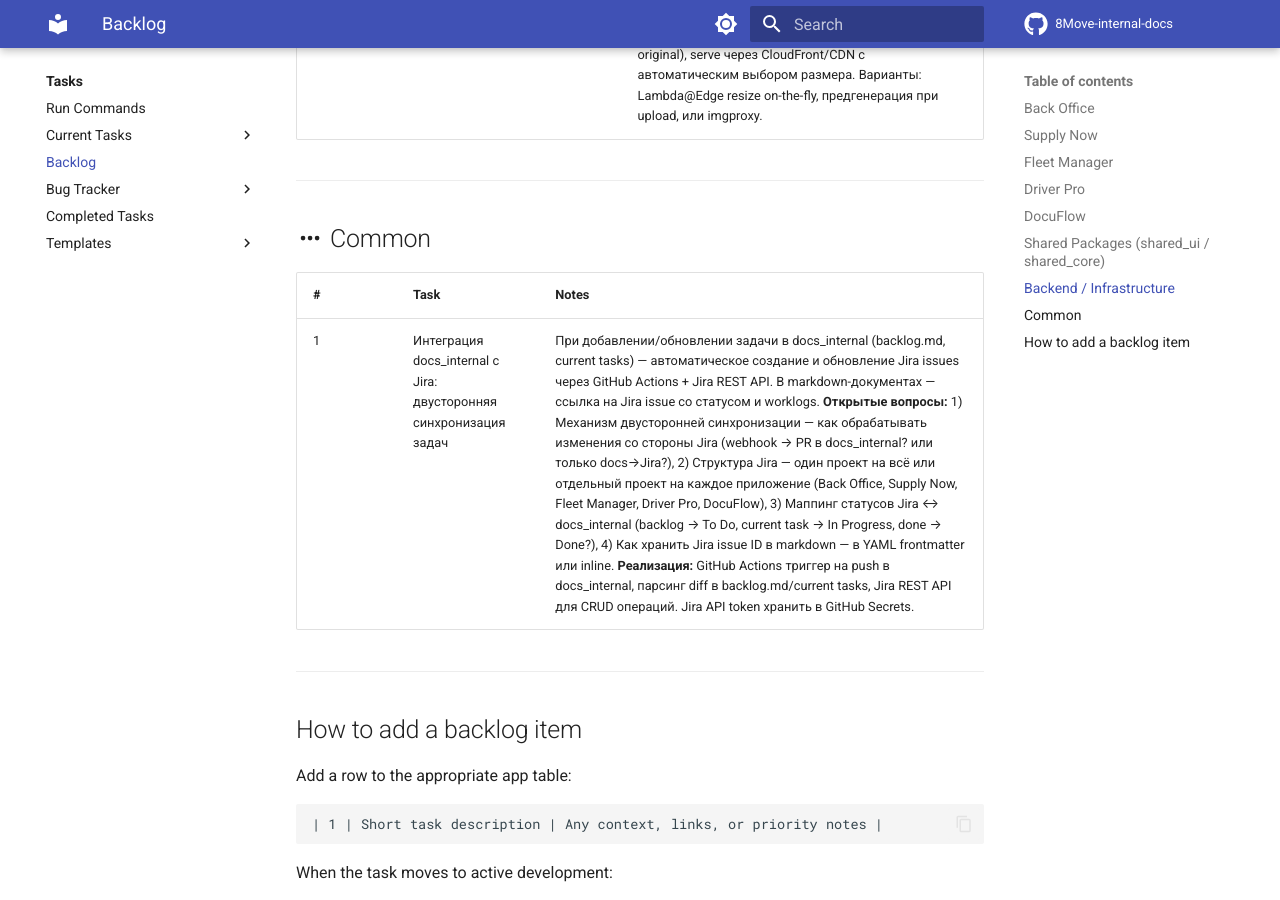
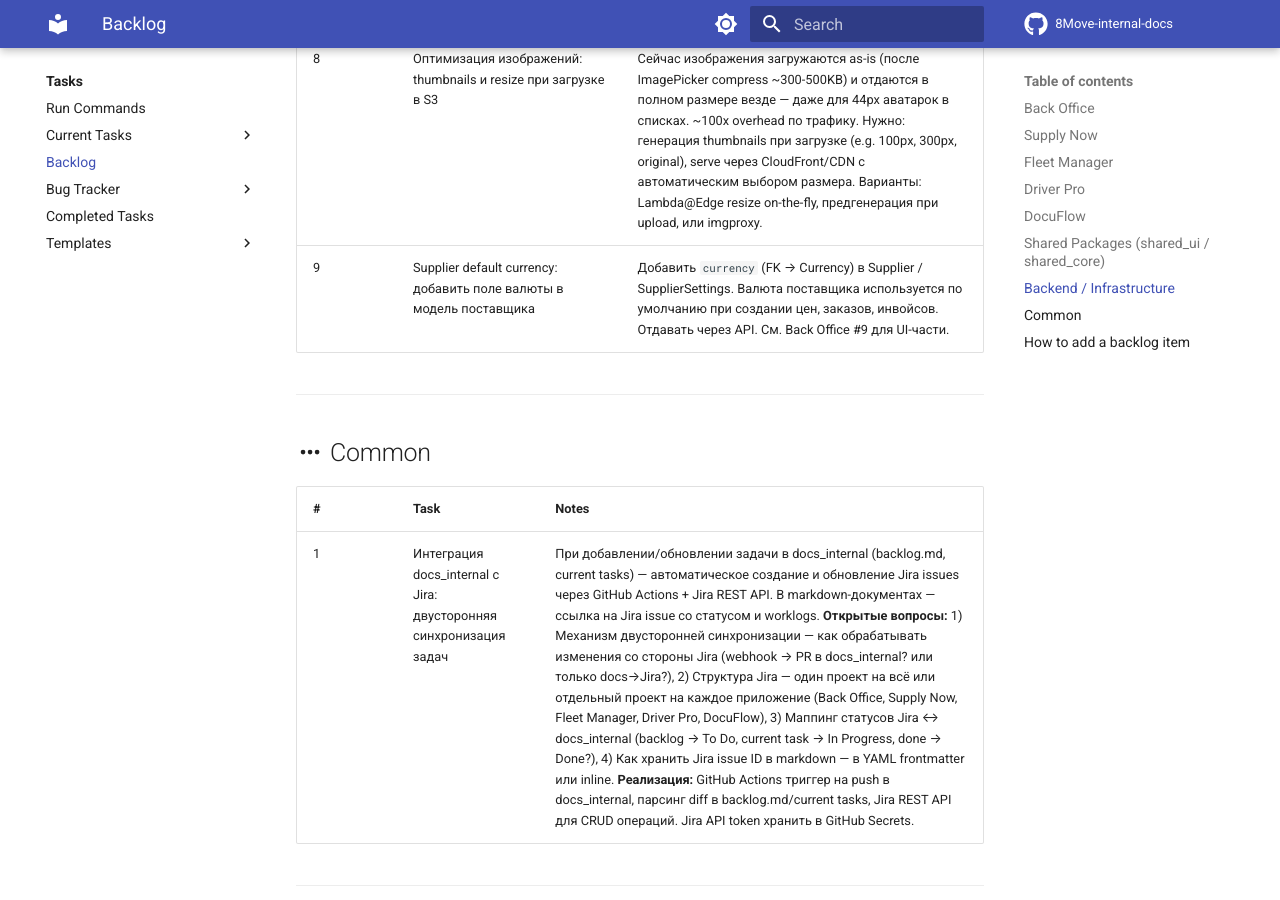
Before and after one commit to MaxShytov/8Move-internal-docs, an MkDocs documentation site: the page built from docs/tasks/backlog.md, in a window 1280 px wide and 900 px high, scrolled down 5121 px. Built offline with MkDocs 1.6.1 and Material for MkDocs 9.7.7, drawn with Linux system fonts in a browser that asks for light colours; comment, search, counter and statistics services are not loaded; some of the changed text lies outside the part shown.

Commit message:
backlog: add supplier default currency (Back Office #9 + Backend #9)
Co-Authored-By: Claude Opus 4.6 <noreply@anthropic.com>

```diff
--- a/docs/tasks/backlog.md
+++ b/docs/tasks/backlog.md
@@ -19,6 +19,7 @@ Ideas and planned tasks that are not yet in active development. When a task move
 | 6 | Notification system overhaul: multi-recipient order notifications с per-user channel preferences | Сейчас `order_notification_recipient` — один FK на SupplierUserLink. Нужно: 1) M2M вместо FK — множественный выбор получателей в Settings, 2) Per-user notification preferences: email, in-app (колокольчик в системе), browser push — каждый юзер настраивает свои каналы, 3) In-app notification center (bell icon + unread count), 4) Browser push via Web Push API / FCM. Backend: переделать `preferences.models`, `notifications/signals.py`, `NotificationService`. Flutter: UI настроек в Settings, notification bell widget. Текущий механизм работает только через email и только на одного получателя. |
 | 7 | Добавить разделы в Supplier Settings: Зоны доставки, Типы цен, Единицы измерения, Индустрии, Автомобили, Водители | 6 новых CRUD-разделов в настройках поставщика. Каждый раздел — управление справочником (список, создание, редактирование, удаление). |
 | 8 | Delivery zone assignment map — интерактивная карта назначения зон доставки клиентам | На форме редактирования зон доставки показывать карту с клиентами: зелёные — с установленной зоной, красные — без зоны. Дать возможность назначать/менять зону прямо из карты (клик по клиенту → выбор зоны). |
+| 9 | Supplier default currency: добавить выбор валюты поставщика в Settings | UI для выбора валюты в настройках поставщика. Валюта должна использоваться по умолчанию при создании цен, заказов, инвойсов. Требует backend-задачу (см. Backend #9). |
 
 ---
 
@@ -83,6 +84,7 @@ Ideas and planned tasks that are not yet in active development. When a task move
 | 6 | Локализация Django Admin на все 5 языков (en, fr, de, it, es) | Переключение языка per user, перевод model labels, help texts, admin actions. Приоритет: очень низкий |
 | 7 | Автоматический поиск и загрузка логотипов клиентов по домену/названию компании | По аналогии с HubSpot. Варианты: Clearbit Logo API (бесплатный, по домену), Google Places API, favicon fallback. Backend: сервис обогащения данных клиента — при создании/редактировании клиента с website автоматически подтягивать логотип и сохранять в S3. Низкий приоритет. |
 | 8 | Оптимизация изображений: thumbnails и resize при загрузке в S3 | Сейчас изображения загружаются as-is (после ImagePicker compress ~300-500KB) и отдаются в полном размере везде — даже для 44px аватарок в списках. ~100x overhead по трафику. Нужно: генерация thumbnails при загрузке (e.g. 100px, 300px, original), serve через CloudFront/CDN с автоматическим выбором размера. Варианты: Lambda@Edge resize on-the-fly, предгенерация при upload, или imgproxy. |
+| 9 | Supplier default currency: добавить поле валюты в модель поставщика | Добавить `currency` (FK → Currency) в Supplier / SupplierSettings. Валюта поставщика используется по умолчанию при создании цен, заказов, инвойсов. Отдавать через API. См. Back Office #9 для UI-части. |
 
 ---
 
```
Also changed, not shown: other parts of docs/tasks/backlog.md (+1 -1 lines).
